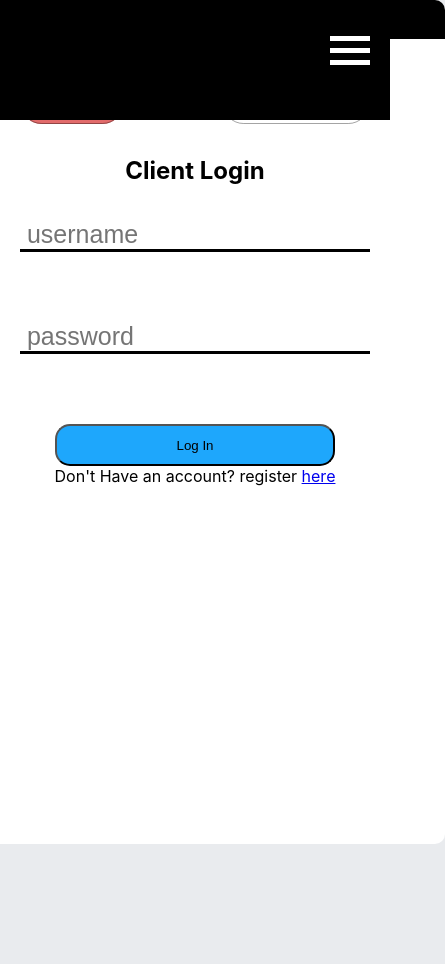
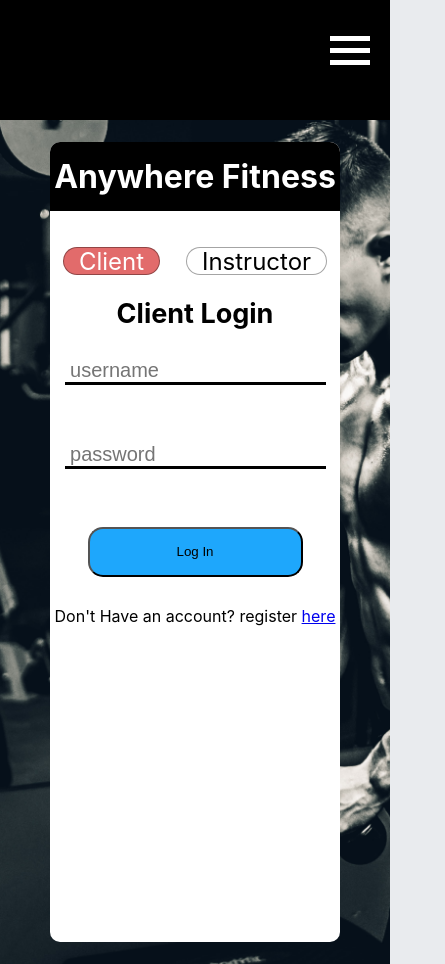
Before and after one commit to otabekakbaroff/anywhere_fitnessFE, a React (Create React App) app in the folder fitness-app/: page /login/client in a window 390 px wide. Shown: the whole page, 445 px wide, since content can reach past the window. Before the commit the page ends 844 px from the top, so only its background shows below. Built offline with nearby package versions, Linux system fonts and the light colour scheme.

Commit message:
signup page responsive

```diff
--- a/fitness-app/src/App.css
+++ b/fitness-app/src/App.css
@@ -154,33 +154,33 @@
         background-position: center;
         background-size: cover;
     }
-    .clientRegister{
-        width:70%;
+    .clientRegister h2,.instructorRegister h2{
         text-align: center;
+        font-size: 27px;
     }
-    .instructorRegister{
-        width:70%;
-        text-align: center;
-    }
+
 
     form {
         display:flex;
         flex-direction: column;
-
+        justify-content: center;
+        align-items: center;
+        width:100%;
     }
     form input{
-        margin:10% 0% 10% 0%;
+        margin:10% 0%;
         border:0;
         border-bottom: 0.15em solid black;
         outline:none;
-        width:100%;
-        font-size: 25px;
+        width:90%;
+        font-size: 20px;
     }
     form button{
         background-color:rgb(30, 167, 252);
-        margin:10% 10% 0% 10%;
+        margin:10%;
         border-radius:15px;
-        height: 5vh;
+        width:215px;
+        height: 50px;
     }
     form input:focus{
         border-bottom: 0.15em solid rgb(0, 119, 255);
@@ -188,7 +188,7 @@
     }
 
     .signup{
-        height: 100vh;
+        height: 90vh;
         display:flex;
         justify-content: center;
         align-items: center;
@@ -199,15 +199,15 @@
         background-size: cover;
     }
     .signupPage{
-        height:100vh;
+        height:90vh;
         width:100%;
+        margin-top: 120px;
     }
     .clientSignup{
         background-color: rgb(255, 255, 255);
-        height: 1000px;
-        width: 500px;
+        height: 800px;
+        width: 290px;
         display:flex;
-        align-items: center;
         flex-direction: column;
         border-radius: 10px;
     }
@@ -219,20 +219,25 @@
         margin-bottom: 5%;
         border-top-left-radius: 10px;
         border-top-right-radius: 10px;
+        font-size: 32px;
+        padding: 15px 0px;
     }
 
     .signUpAs{
         width:100%;
-        text-align: center;
+        display:flex;
+        justify-content: space-around;
         height: 5vh;
         margin: 5% 0% 5% 0%;
     }
     .signUpAs a{
         font-size: 1.5em;
         color:black;
-        padding: 1% 3.5% 1% 3.5%;
+        padding: 0px 15px;
         text-decoration: none;
-        margin:10%;
+        display:flex;
+        align-items: center;
+        margin: 7px 0px;
     }
     #register-client{
         border-radius: 1em;
@@ -247,9 +252,6 @@
     #login-instructor{
         border-radius: 1em;
     }
-
-
-
     .errorMessage{
         color:red;
     }
@@ -397,6 +399,32 @@
         font-size: 45px;
     }
 }
+@media only screen and (min-width:400px){
+    .clientSignup{
+        width:350px;
+        height:875px;
+    }
+}
+@media only screen and (min-width:500px){
+    .clientSignup{
+        width:450px;
+        height: 975px;
+    }
+    form button{
+        margin:5%;
+    }
+}
+/* @media only screen and (min-width:600px){
+    .clientSignup{
+        width:550px;
+    }
+}
+@media only screen and (min-width:700px){
+    .clientSignup{
+        width:650px;
+    }
+} */
+
 
 @media only screen and (min-width: 800px){
     .workout{
@@ -497,6 +525,5 @@
     }
     .logo{
       justify-content: center;
-      width:100%;
     }
 }
```
